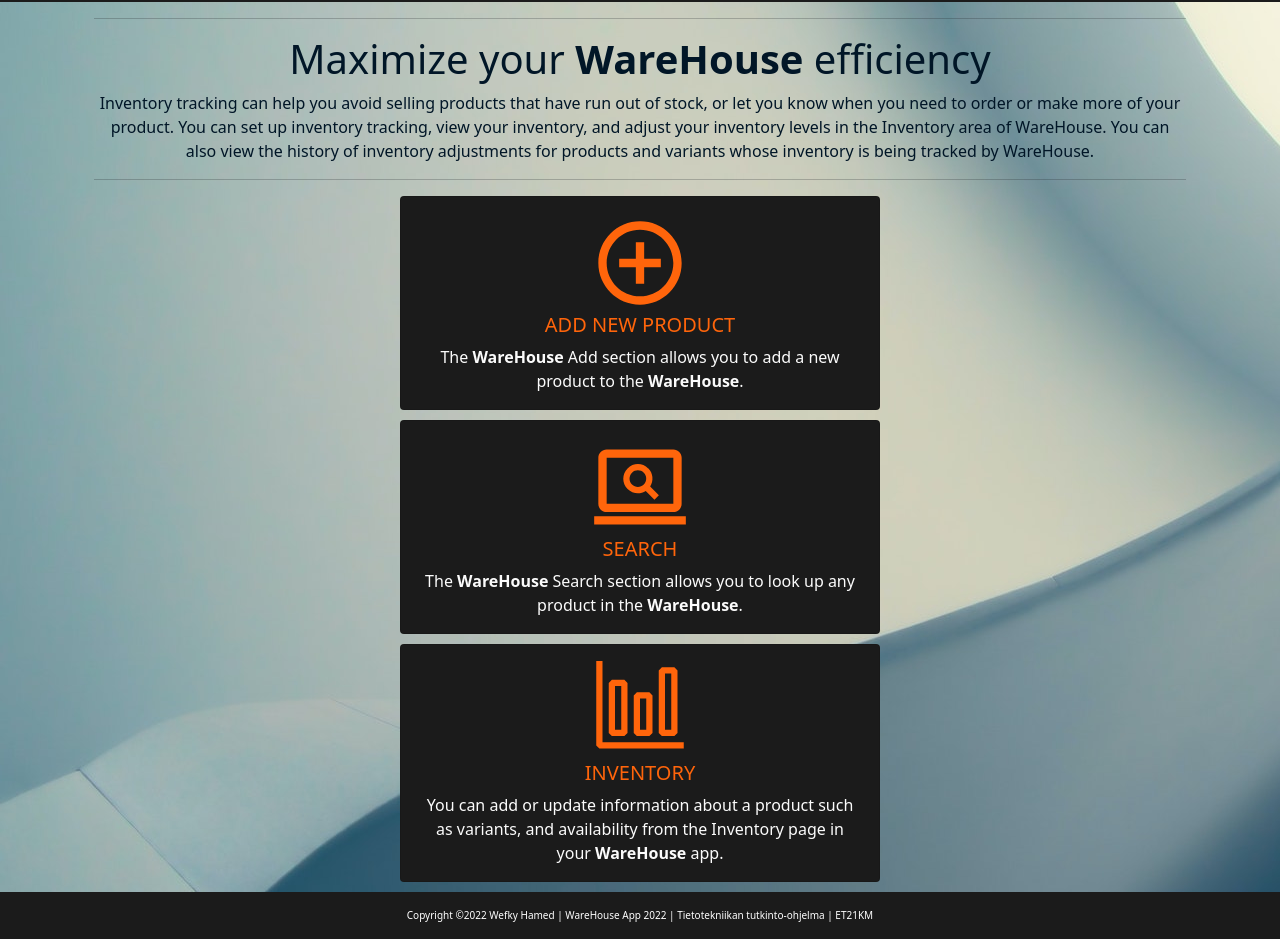
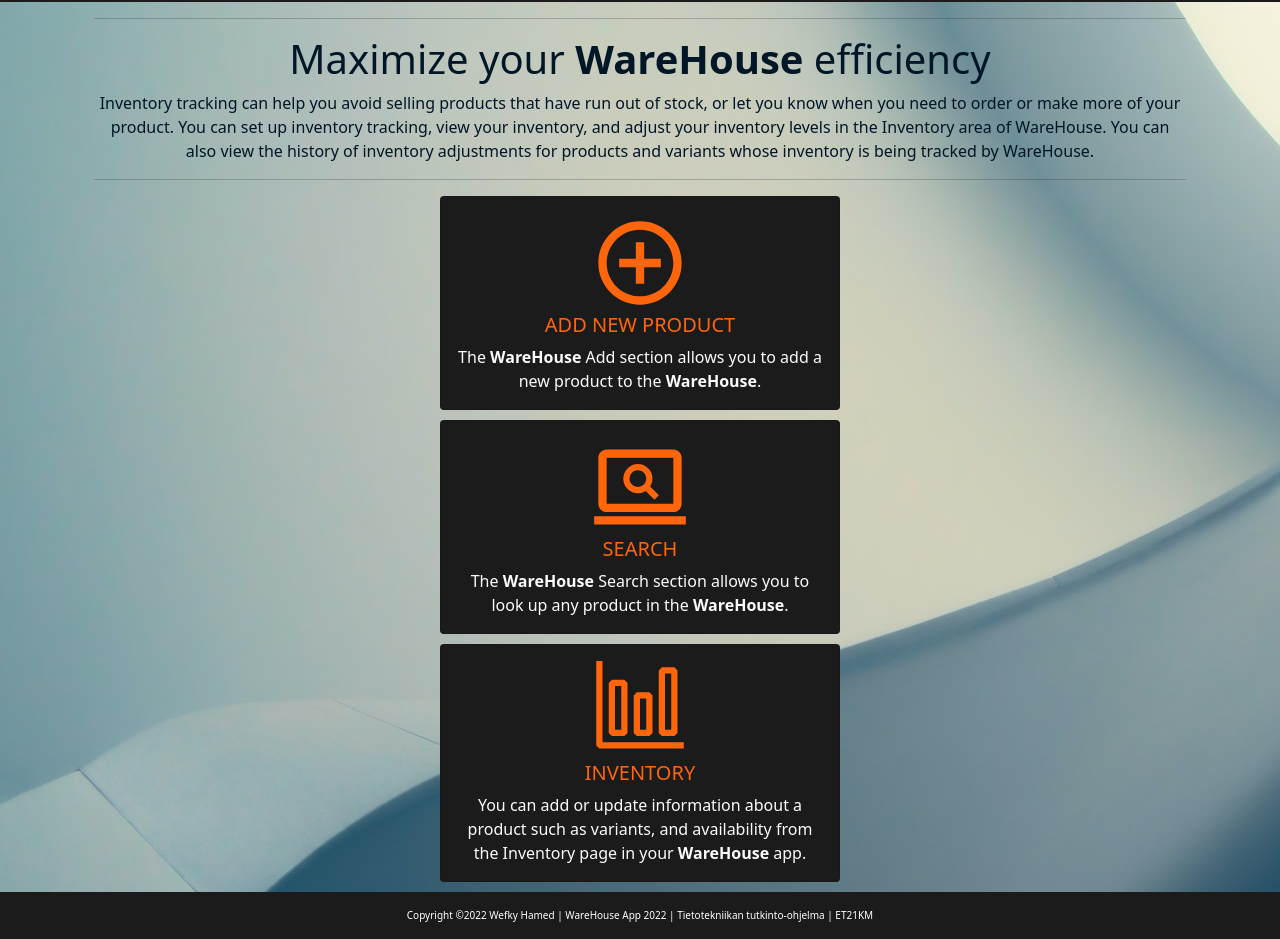
Before and after one commit to Wiiifiii/WareHouseApp2022, a React (Create React App) app: page / in a window 1280 px wide. Shown: the part 99-1038 px from the top of the page. Built offline with nearby package versions, Linux system fonts and the light colour scheme.

Commit message:
All Tests-PASSED....

```diff
--- a/src/Components/Home.js
+++ b/src/Components/Home.js
@@ -25,7 +25,7 @@ function Home() {
       </span>
       <hr></hr>
 
-      <Card className="col" style={{ width: "30rem", background: "#1b1b1b" }}>
+      <Card className="col" style={{ width: "25rem", background: "#1b1b1b" }}>
         <Card.Body>
           <Link to={`/AddItem/`}>
             <MdAddCircleOutline style={{ color: "#ff650b" }} size={100} />
@@ -40,7 +40,7 @@ function Home() {
         </Card.Body>
       </Card>
 
-      <Card className="col" style={{ width: "30rem", background: "#1b1b1b" }}>
+      <Card className="col" style={{ width: "25rem", background: "#1b1b1b" }}>
         <Card.Body>
           <Link to={`/Search/`}>
             <MdOutlineScreenSearchDesktop
@@ -58,7 +58,7 @@ function Home() {
         </Card.Body>
       </Card>
 
-      <Card className="col" style={{ width: "30rem", background: "#1b1b1b" }}>
+      <Card className="col" style={{ width: "25rem", background: "#1b1b1b" }}>
         <Card.Body>
           <Link to={`/Inventory/`}>
             <VscGraph style={{ color: "#ff650b" }} size={100} />
--- a/src/Components/Inventory.js
+++ b/src/Components/Inventory.js
@@ -1,5 +1,5 @@
 import React, { Component } from "react";
-import { VscTrash, VscEdit, VscInfo } from "react-icons/vsc";
+import { VscTrash, VscEdit, VscInfo,VscError } from "react-icons/vsc";
 import { Link } from "react-router-dom";
 import ReactLoading from "react-loading";
 
@@ -53,7 +53,7 @@ class Inventory extends Component {
           <td>{item.actionDate}</td>
           <td>
             <Link to={`/InfoItem/${item.productnumber}`}>
-              <VscInfo style={{ color: "#d6d6d6" }} name= 'info'/>
+              <VscInfo  style={{ color: "#d6d6d6" }} />
             </Link>
           </td>
           <td>
```
Also changed, not shown: 2 other files (tests, documents, lock files or other folders).
